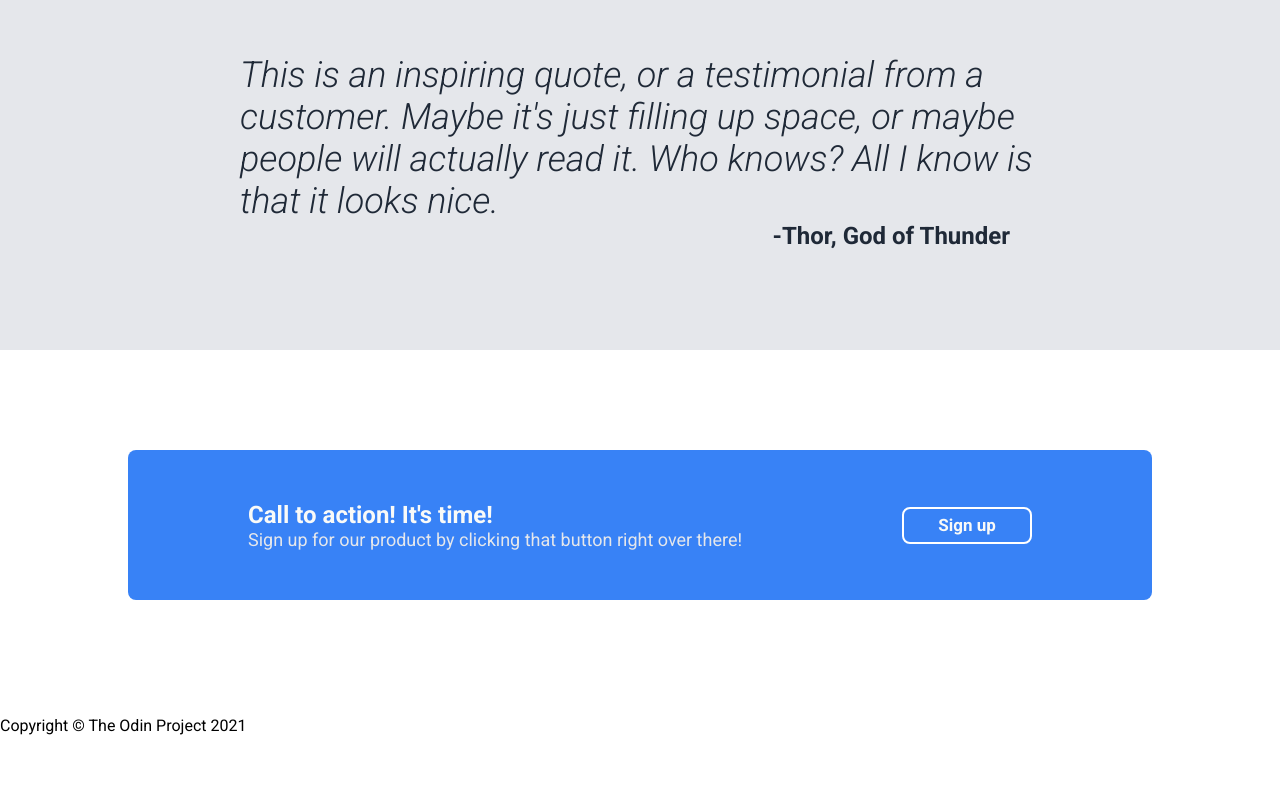
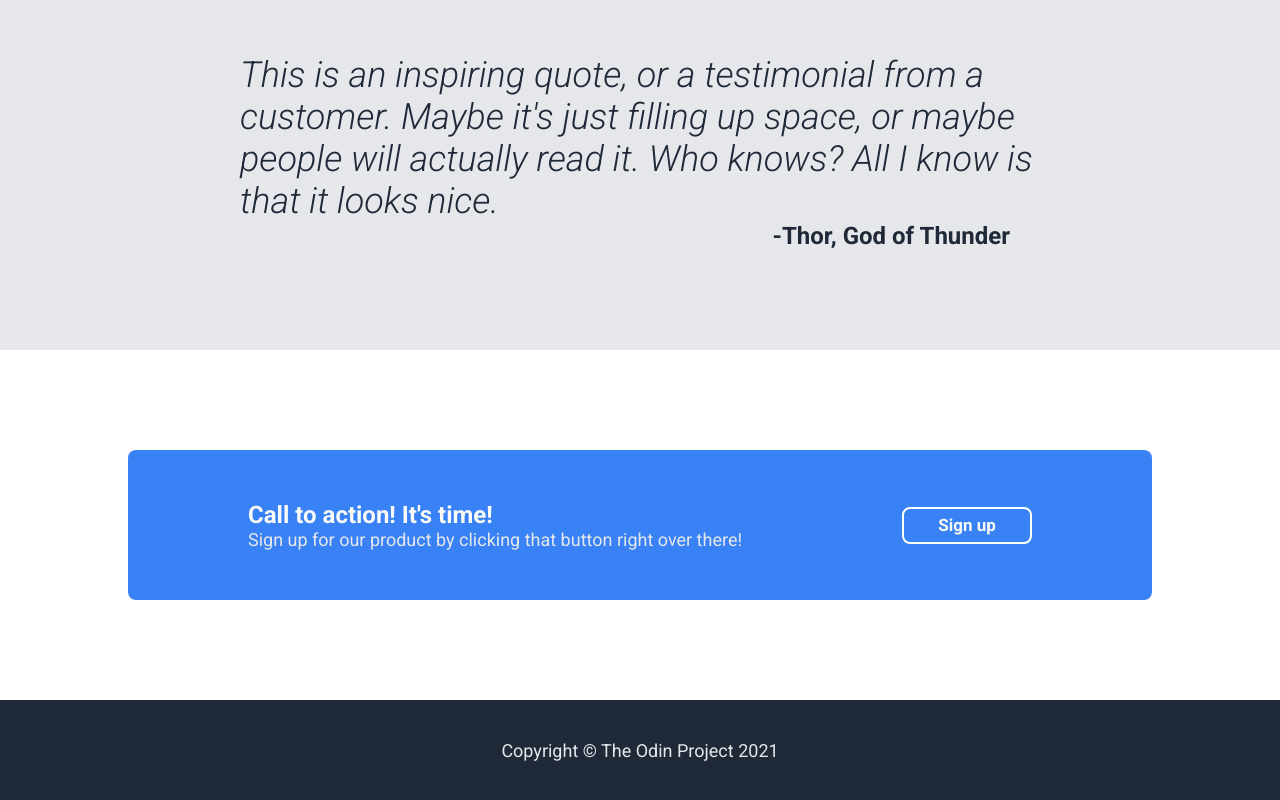
Before and after one commit to Josse66/odin-landing-page, a plain HTML site: page index.html in a window 1280 px wide. Shown: the part 1089-1889 px from the top of the page. Before the commit the page ends 1840 px from the top, so only its background shows below. Drawn offline with Linux system fonts and the light colour scheme.

Commit message:
Agrega estilos CSS y flex al footer
Se agregó el diseño del footer y su hijo text con CSS y flex: fondo gris oscuro y texto claro centrado en horizontal y en vertical

```diff
--- a/styles.css
+++ b/styles.css
@@ -209,3 +209,16 @@ body{
     font-weight: bold;
     font-size: 17px;
 }
+
+.footer{
+    background-color: #1F2937;
+    height: 100px;
+    display: flex;
+    justify-content: center;
+    align-items: center;
+}
+
+.footer-text{
+    font-size: 18px;
+    color: #E5E7EB;
+}
```
